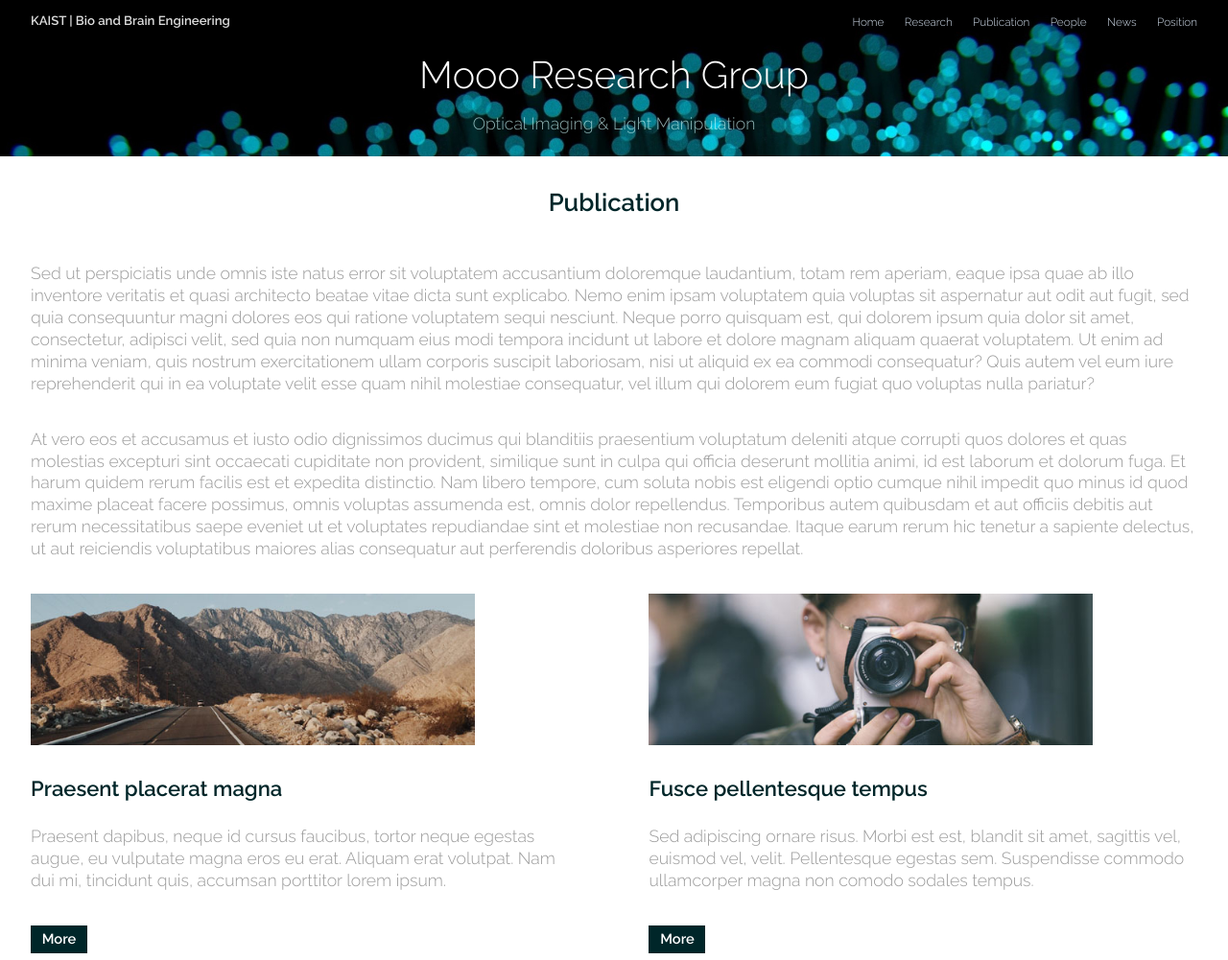
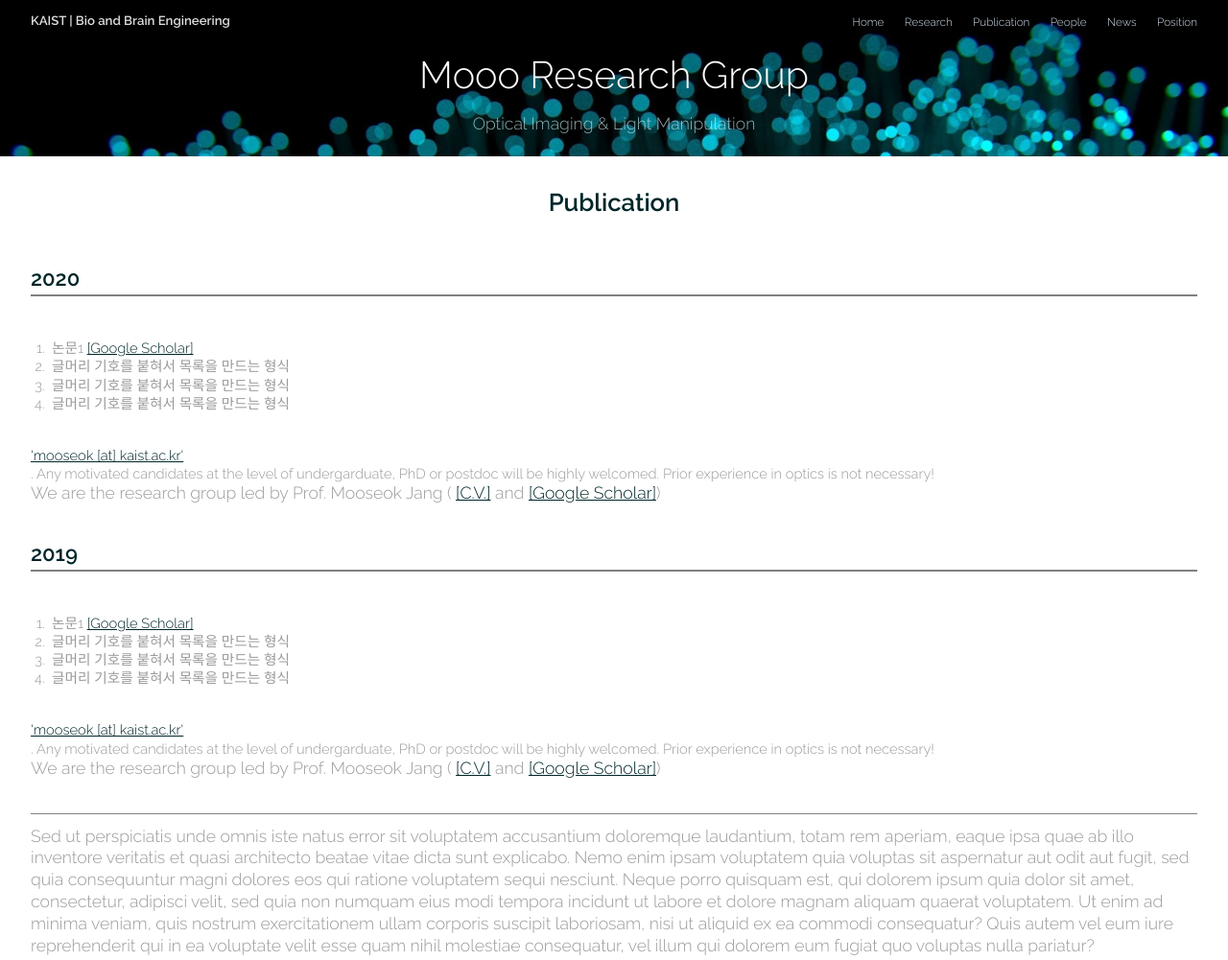
Before and after one commit to GH-Song/Moooweb_v2, a plain HTML site: page Publication.html in a window 1280 px wide. Shown: the top 1001 px of the page at 96% size. Drawn offline with Linux system fonts and the light colour scheme.

Commit message:
publication update

```diff
--- a/Publication.html
+++ b/Publication.html
@@ -41,6 +41,49 @@
 					<header class="align-center">
 						<h2>Publication</h2>
 					</header>
+
+					<header>
+						<h3>2020
+						<div style="width: 100%; border-bottom:2px solid grey; margin-bottom: 12px;"></div>
+					</header>
+
+					<article>
+						<p><ol type="1">
+
+							<li >논문1 <a href="https://scholar.google.com/citations?user=QYPGDkAAAAAJ&hl=en">[Google Scholar]</a> </li>
+							<li >글머리 기호를 붙혀서 목록을 만드는 형식</li>
+							<li >글머리 기호를 붙혀서 목록을 만드는 형식</li>
+							<li >글머리 기호를 붙혀서 목록을 만드는 형식</li>
+
+						</ol></p>
+						<a href="mailto:%20mooseok@kaist.ac.kr">'mooseok [at] kaist.ac.kr'</a><br />. Any motivated candidates at the level of undergarduate, PhD or postdoc will be highly welcomed. Prior experience in optics is not necessary!
+
+						<p>We are the research group led by Prof. Mooseok Jang (	<a href="http://mooo.ivyro.net/Mooseok%20Jang_CV_PUBLIC.pdf">[C.V.]</a> and <a href="https://scholar.google.com/citations?user=QYPGDkAAAAAJ&hl=en">[Google Scholar]</a>)
+					</article>
+
+
+					<header>
+						<h3>2019
+						<div style="width: 100%; border-bottom:2px solid grey; margin-bottom: 12px;"></div>
+					</header>
+
+					<article>
+						<p><ol type="1">
+
+							<li > 논문1 <a href="https://scholar.google.com/citations?user=QYPGDkAAAAAJ&hl=en">[Google Scholar]</a> </li>
+							<li >글머리 기호를 붙혀서 목록을 만드는 형식</li>
+							<li >글머리 기호를 붙혀서 목록을 만드는 형식</li>
+							<li >글머리 기호를 붙혀서 목록을 만드는 형식</li>
+
+						</ol></p>
+						<a href="mailto:%20mooseok@kaist.ac.kr">'mooseok [at] kaist.ac.kr'</a><br />. Any motivated candidates at the level of undergarduate, PhD or postdoc will be highly welcomed. Prior experience in optics is not necessary!
+
+						<p>We are the research group led by Prof. Mooseok Jang (	<a href="http://mooo.ivyro.net/Mooseok%20Jang_CV_PUBLIC.pdf">[C.V.]</a> and <a href="https://scholar.google.com/citations?user=QYPGDkAAAAAJ&hl=en">[Google Scholar]</a>)
+
+						<div style="clear: both;"></div>
+						<div style="width: 100%; border-bottom:1px solid grey; margin-bottom: 12px;"></div>
+					</article>
+
 					<p>Sed ut perspiciatis unde omnis iste natus error sit voluptatem accusantium doloremque laudantium, totam rem aperiam, eaque ipsa quae ab illo inventore veritatis et quasi architecto beatae vitae dicta sunt explicabo. Nemo enim ipsam voluptatem quia voluptas sit aspernatur aut odit aut fugit, sed quia consequuntur magni dolores eos qui ratione voluptatem sequi nesciunt. Neque porro quisquam est, qui dolorem ipsum quia dolor sit amet, consectetur, adipisci velit, sed quia non numquam eius modi tempora incidunt ut labore et dolore magnam aliquam quaerat voluptatem. Ut enim ad minima veniam, quis nostrum exercitationem ullam corporis suscipit laboriosam, nisi ut aliquid ex ea commodi consequatur? Quis autem vel eum iure reprehenderit qui in ea voluptate velit esse quam nihil molestiae consequatur, vel illum qui dolorem eum fugiat quo voluptas nulla pariatur?</p>
 					<p>At vero eos et accusamus et iusto odio dignissimos ducimus qui blanditiis praesentium voluptatum deleniti atque corrupti quos dolores et quas molestias excepturi sint occaecati cupiditate non provident, similique sunt in culpa qui officia deserunt mollitia animi, id est laborum et dolorum fuga. Et harum quidem rerum facilis est et expedita distinctio. Nam libero tempore, cum soluta nobis est eligendi optio cumque nihil impedit quo minus id quod maxime placeat facere possimus, omnis voluptas assumenda est, omnis dolor repellendus. Temporibus autem quibusdam et aut officiis debitis aut rerum necessitatibus saepe eveniet ut et voluptates repudiandae sint et molestiae non recusandae. Itaque earum rerum hic tenetur a sapiente delectus, ut aut reiciendis voluptatibus maiores alias consequatur aut perferendis doloribus asperiores repellat.</p>
 					<div class="flex flex-2">
```
Also changed, not shown: index.html (+11 -11 lines).
